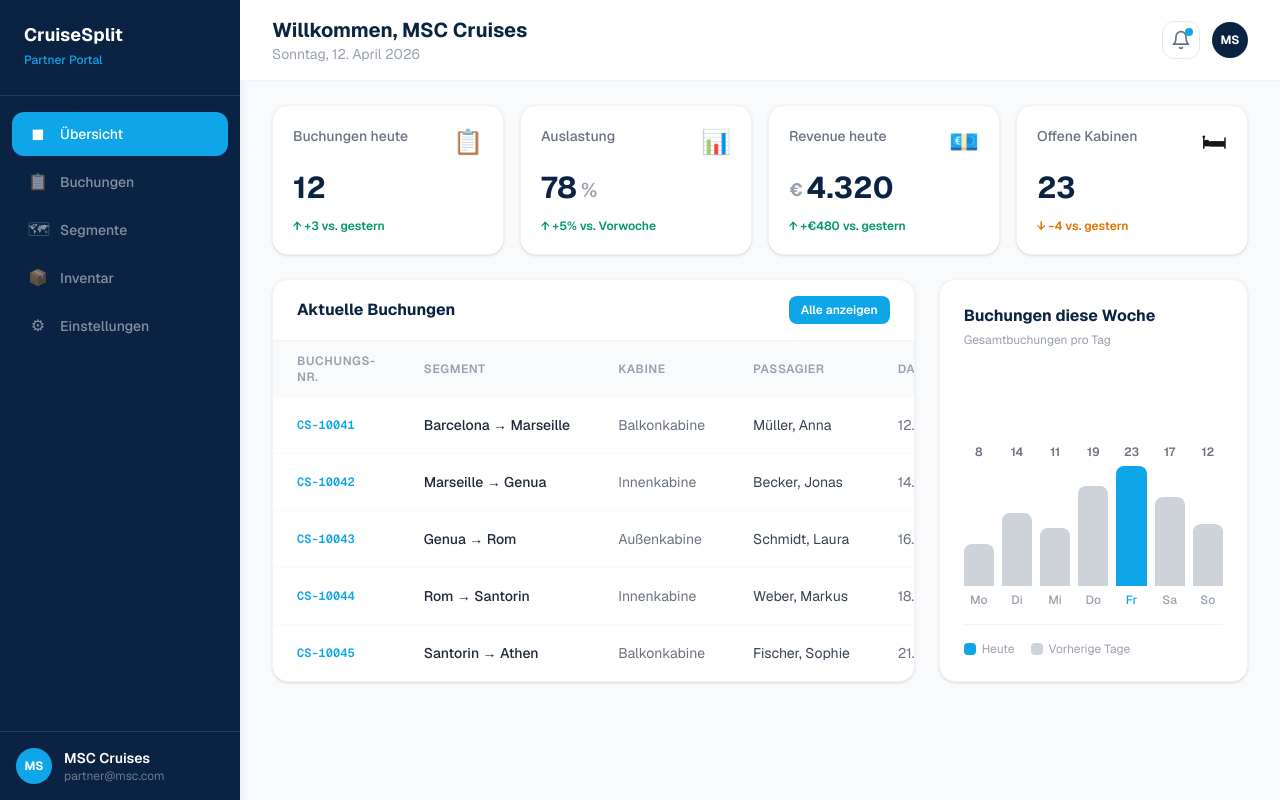
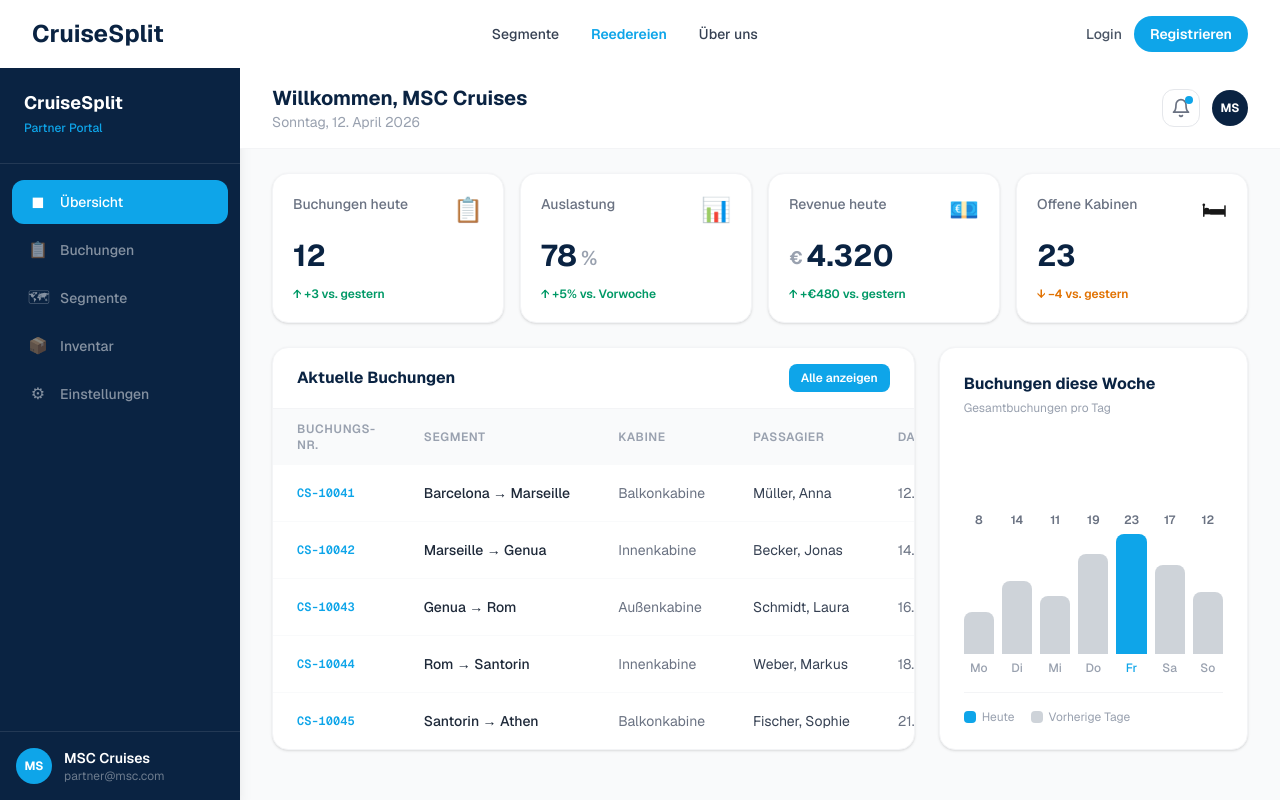
Before and after one commit to Patrizia1345/CruiseSplit-Platform, a Next.js app: page /reederei-dashboard in a window 1280 px wide. Built offline with nearby package versions, Linux system fonts and the light colour scheme.

Commit message:
Navbar fix

```diff
--- a/app/auth/register/page.tsx
+++ b/app/auth/register/page.tsx
@@ -2,6 +2,7 @@
 
 import { useState } from "react";
 import { useRouter } from "next/navigation";
+import Link from "next/link";
 import { createClient } from "@/lib/supabase";
 import Navbar from "@/components/Navbar";
 
@@ -63,13 +64,13 @@
               Bitte prüfe dein Postfach und klicke den Bestätigungslink, um
               dein Konto zu aktivieren.
             </p>
-            <a
+            <Link
               href="/auth/login"
               className="mt-6 inline-block text-sm font-semibold"
               style={{ color: "#0EA5E9" }}
             >
               Zum Login →
-            </a>
+            </Link>
           </div>
         </div>
       </div>
--- a/app/reederei-dashboard/page.tsx
+++ b/app/reederei-dashboard/page.tsx
@@ -1,6 +1,7 @@
 "use client";
 
 import { useState } from "react";
+import Navbar from "@/components/Navbar";
 
 // ─── Types ────────────────────────────────────────────────────────────────────
 
@@ -158,7 +159,9 @@
   });
 
   return (
-    <div className="flex h-screen bg-gray-50 font-sans overflow-hidden">
+    <div className="flex flex-col h-screen bg-gray-50 font-sans overflow-hidden">
+      <Navbar />
+      <div className="flex flex-1 overflow-hidden">
       {/* ── Sidebar ── */}
       <aside
         className="w-60 shrink-0 flex flex-col h-full shadow-lg"
@@ -424,6 +427,7 @@
           </div>
         </main>
       </div>
+      </div>
     </div>
   );
 }
```
